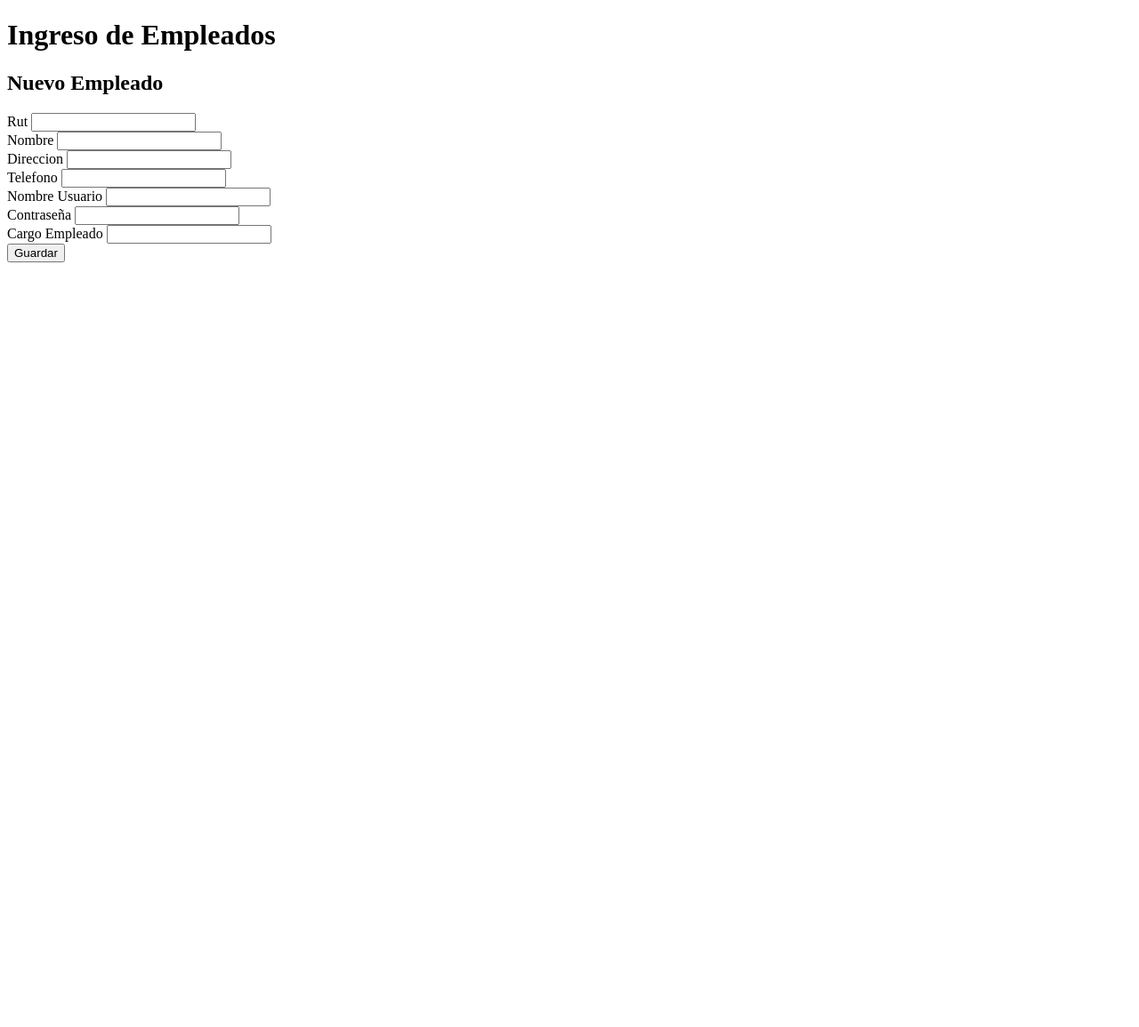
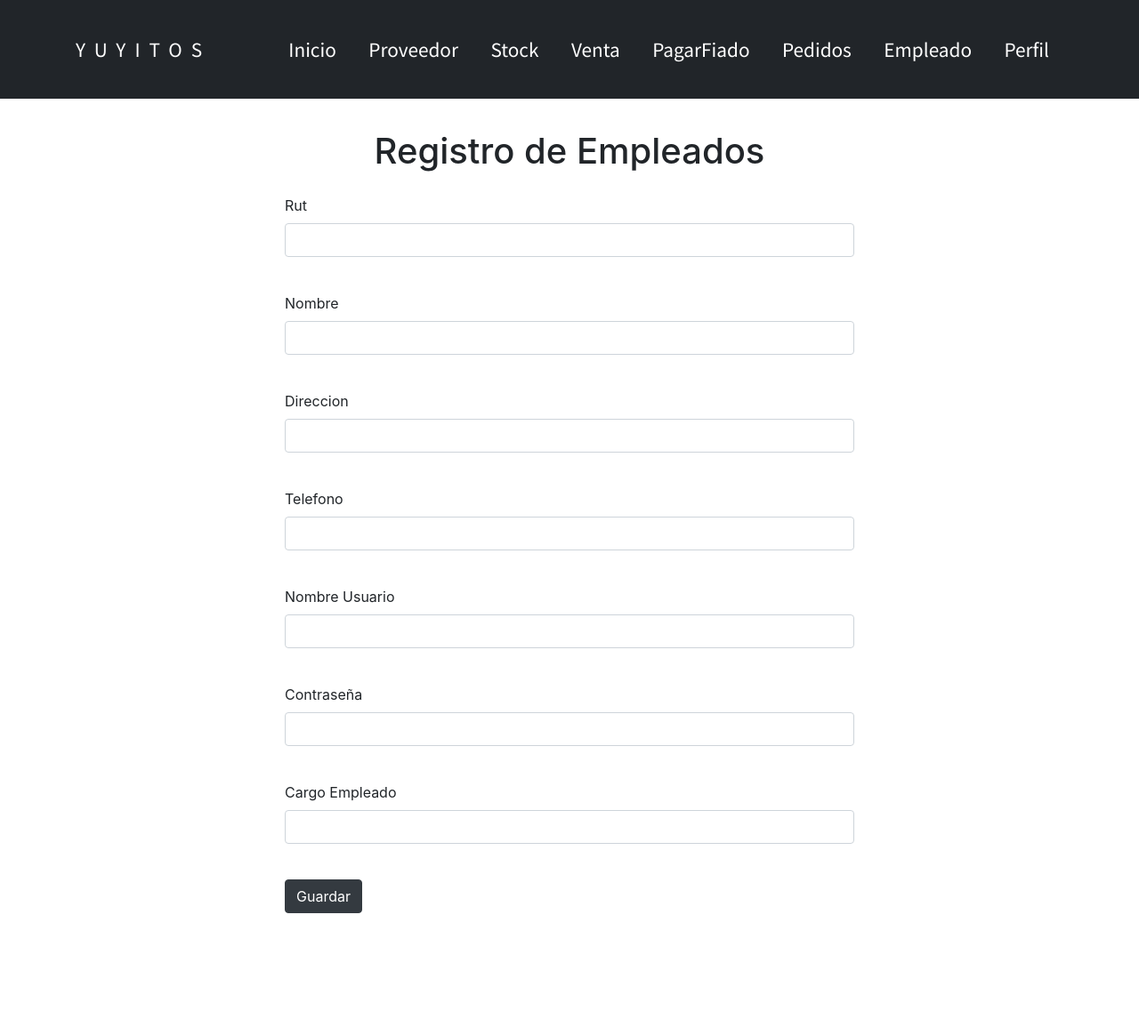
Before and after one commit to xSteelReaper/yuyitos, a Django app: page /agregarEmpleado in a window 1280 px wide. Shown: the whole page at 89% size. Before the commit the page ends 295 px from the top, so only its background shows below. Run offline with Django 3.2, Linux system fonts and the light colour scheme; some libraries are stand-ins or nearby versions.

Commit message:
Se agregó css y boostrap al agregar y listar empleados

```diff
--- a/almacen/almacen/settings.py
+++ b/almacen/almacen/settings.py
@@ -79,7 +79,7 @@ WSGI_APPLICATION = 'almacen.wsgi.application'
 DATABASES = {
     'default': {
         'ENGINE': 'django.db.backends.oracle',
-        'NAME': '127.0.0.1:1521/xe',
+        'NAME': '127.0.0.1:1522/xe',
         'USER': 'c##yuyos',
         'PASSWORD': 'yuyos123',
         'TEST': {
--- a/almacen/core/static/css/nav.css
+++ b/almacen/core/static/css/nav.css
@@ -27,6 +27,7 @@ body {
 .logo {
     letter-spacing: 10px;
     font-size: 1.3em;
+    font-family: 'Noto Sans JP', sans-serif;
 }
 
 .navigation ul{
@@ -44,7 +45,8 @@ body {
     padding: 0.5rem 1rem;
     transition: all 0.4s linear;
     border-radius: 5px;
-    font-size: 1.1em;
+    font-size: 1.3em;
+    font-family: 'Noto Sans JP', sans-serif;
 }
 
 .navigation ul li a:hover {
@@ -55,10 +57,18 @@ h2{
 
     padding: 2rem 1rem;
     font-size: 2.5rem;
-    line-height: 1.3rem;
+    line-height: 1.2rem;
     text-align: center;
 }
 
 .main {
     padding-top: 8rem;
+    padding-bottom: 8rem;
+
 }
+
+
+.contenedor {
+    padding-left: 20rem;
+    padding-right: 20rem;
+}
--- a/almacen/core/templates/agregar_empleados.html
+++ b/almacen/core/templates/agregar_empleados.html
@@ -1,46 +1,106 @@
 <!DOCTYPE html>
 <html lang="en">
+{% load static %}
 <head>
     <meta charset="UTF-8">
     <meta http-equiv="X-UA-Compatible" content="IE=edge">
     <meta name="viewport" content="width=device-width, initial-scale=1.0">
+
+    <!-- Bootstrap -->
+    <link rel="stylesheet" href="https://stackpath.bootstrapcdn.com/bootstrap/4.2.1/css/bootstrap.min.css"
+        integrity="sha384-GJzZqFGwb1QTTN6wy59ffF1BuGJpLSa9DkKMp0DgiMDm4iYMj70gZWKYbI706tWS" crossorigin="anonymous">
+    <!-- Css -->
+    <link rel="stylesheet" href="{% static 'css/nav.css' %}">
+    <!-- Fonts -->
+    <link rel="preconnect" href="https://fonts.gstatic.com">
+    <link href="https://fonts.googleapis.com/css2?family=Noto+Sans+JP&display=swap" rel="stylesheet">
+
+
+
     <title>Agregar Empleados</title>
 </head>
 <body>
-    <h1>Ingreso de Empleados</h1>
-    <h2>Nuevo Empleado</h2>
 
-    <form action="" method="POST">
-        {% csrf_token %}
+    <header class="header">
+        <div class="container logo-nav-container">
+            <a href="#" class="logo">YUYITOS</a>
+            <nav class="navigation">
+                <ul>
+                    <li><a href="#">Inicio</a></li>
+                    <li><a href="{% url 'listar_proveedores' %}">Proveedor</a></li>
+                    <li><a href="{% url 'agregar_producto' %}">Stock</a></li>
+                    <li><a href="#">Venta</a></li>
+                    <li><a href="#">PagarFiado</a></li>
+                    <li><a href="#">Pedidos</a></li>
+                    <li><a href="{% url 'agregar_empleados' %}">Empleado</a></li>
+                    <li><a href="#">Perfil</a></li>
 
-        <label for="rut_empleado">Rut</label>
-        <input type="text" name="rut_empleado" id="rut_empleado">
-        <br>
-        <label for="nombre_empleado">Nombre</label>
-        <input type="text" name="nombre_empleado" id="nombre_empleado">
-        <br>
-        <label for="direccion_empleado">Direccion</label>
-        <input type="text" name="direccion_empleado" id="direccion_empleado">
-        <br>
-        <label for="telefono_empleado">Telefono</label>
-        <input type="text" name="telefono_empleado" id="telefono_empleado">
-        <br>
-        <label for="nombre_usuario">Nombre Usuario</label>
-        <input type="text" name="nombre_usuario" id="nombre_usuario">
-        <br>
-        <label for="contraseña_empleado">Contraseña</label>
-        <input type="password" name="contraseña_empleado" id="contraseña_empleado">
-        <br>
-        <label for="cargo_empleado">Cargo Empleado</label>
-        <input type="text" name="cargo_empleado" id="cargo_empleado">
-        <br>
-        <input type="submit" value="Guardar">
-
-    </form>
-
-    {{mensaje}}
+                </ul>
+            </nav>
+        </div>
+    </header>
 
 
+
+<main class="main">
+
+
+
+        <h2>Registro de Empleados</h2>
+    <div class="contenedor">
+    <form action="" method="POST">
+
+
+        {% csrf_token %}
+        <div class="form-group">
+        <label for="rut_empleado">Rut</label>
+        <input class="form-control"type="text" name="rut_empleado" id="rut_empleado">
+        </div>
+        <br>
+
+        <div class="form-group">
+        <label for="nombre_empleado">Nombre</label>
+        <input class="form-control" type="text" name="nombre_empleado" id="nombre_empleado">
+        </div>
+        <br>
+
+        <div class="form-group">
+        <label for="direccion_empleado">Direccion</label>
+        <input class="form-control" type="text" name="direccion_empleado" id="direccion_empleado">
+        </div>
+        <br>
+
+        <div class="form-group">
+        <label for="telefono_empleado">Telefono</label>
+        <input class="form-control" type="text" name="telefono_empleado" id="telefono_empleado">
+        </div>
+        <br>
+
+        <div class="form-group">
+        <label for="nombre_usuario">Nombre Usuario</label>
+        <input class="form-control" type="text" name="nombre_usuario" id="nombre_usuario">
+        </div>
+        <br>
+
+        <div class="form-group">
+        <label for="contraseña_empleado">Contraseña</label>
+        <input class="form-control" type="password" name="contraseña_empleado" id="contraseña_empleado">
+        </div>
+        <br>
+
+        <div class="form-group">
+        <label for="cargo_empleado">Cargo Empleado</label>
+        <input class="form-control" type="text" name="cargo_empleado" id="cargo_empleado">
+        </div>
+        <br>
+
+        <button type="submit" class="btn btn-dark" value="Guardar"> Guardar </button>
+    </form>
+    </div>
+
+
+
+</main>
 
 
 </body>
--- a/almacen/core/views.py
+++ b/almacen/core/views.py
@@ -153,6 +153,6 @@ def listado_proveedores():
 def agregar_proveedor(rubro_empresa,nombre_empresa,nombre_proveedor,telefono_proveedor):
     django_cursor = connection.cursor()
     cursor = django_cursor.connection.cursor()
-    salida = cursor.var(cx_Oracle.number)
+    salida = cursor.var(cx_Oracle.NUMBER)
     cursor.callproc('SP_AGREGAR_PROVEEDOR',[rubro_empresa,nombre_empresa,nombre_proveedor,telefono_proveedor,salida])
     return salida.getvalue()
```
Also changed, not shown: almacen/core/templates/listar_empleados.html (+11 -2 lines).
